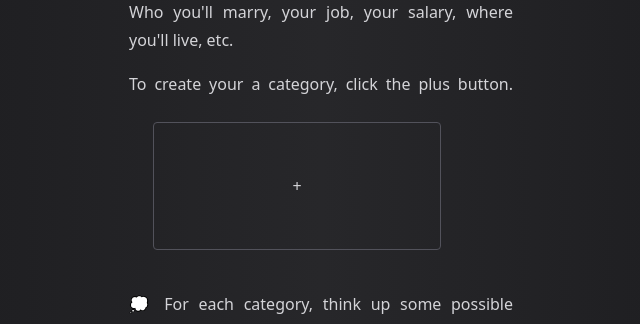
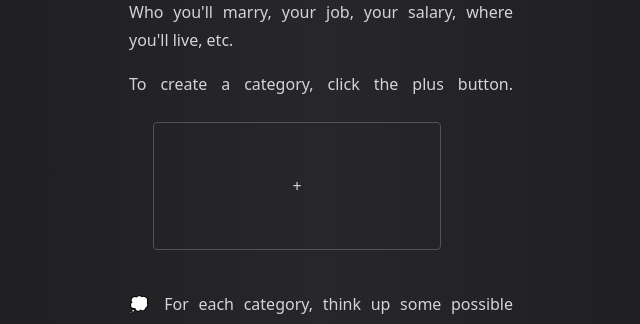
Before and after one commit to mv9944/playmash, a Vue app: page /how-to-play in a window 1280 px wide. Shown: the part 591-915 px from the top of the page, without its empty margins (319-959 px from the left). Built offline with nearby package versions, Linux system fonts and the light colour scheme; a web font is replaced by a local one.

Commit message:
fix typo in how to play page

```diff
--- a/src/views/HowToPlay.vue
+++ b/src/views/HowToPlay.vue
@@ -22,7 +22,7 @@
       include: Who you'll marry, your job, your salary, where you'll live, etc.
     </p>
     <p>
-      To create your a category, click the plus button.
+      To create a category, click the plus button.
       <button class="border border-zinc-600 rounded w-72 h-32 m-6">+</button>
     </p>
     <p>
```
